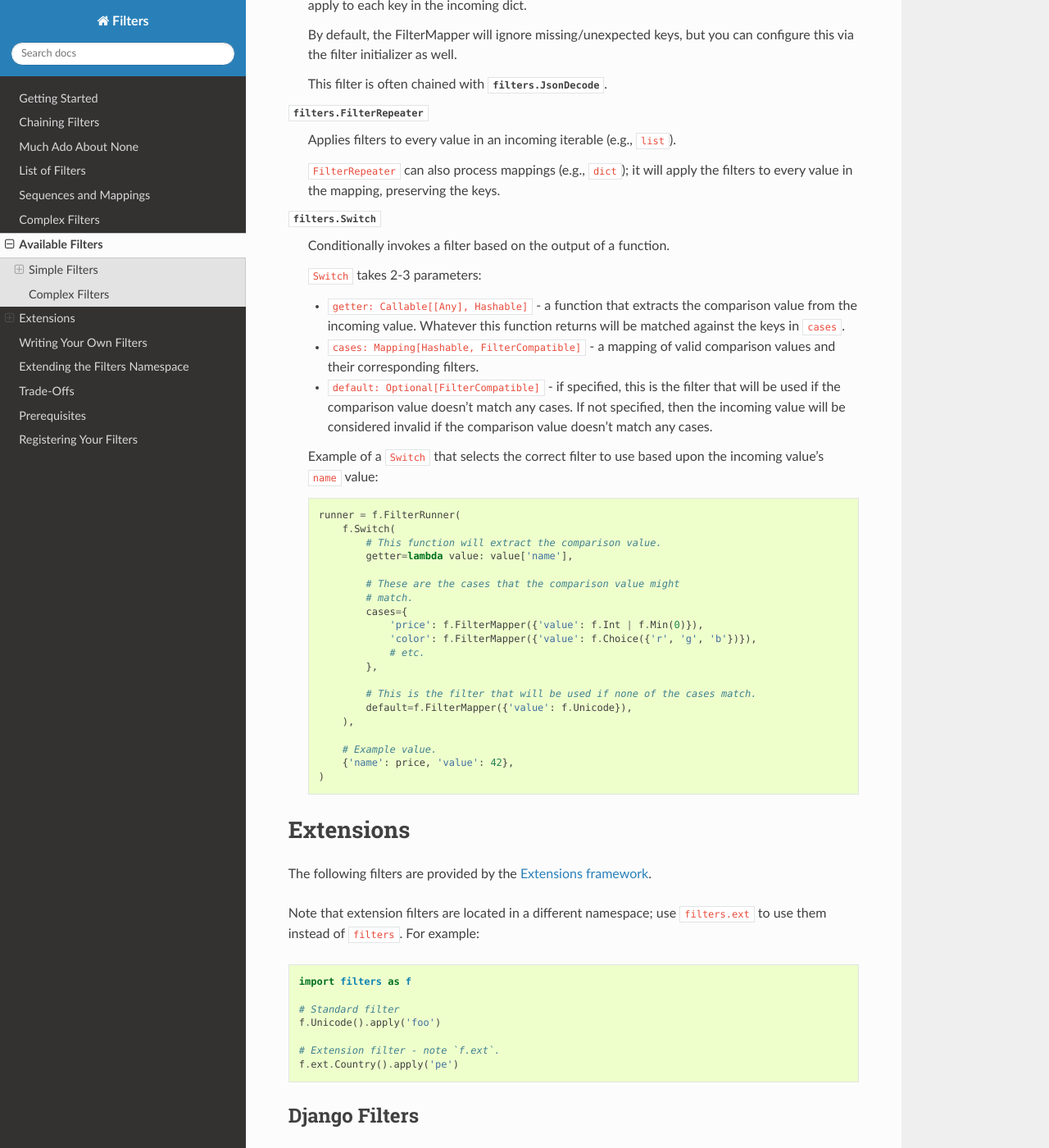
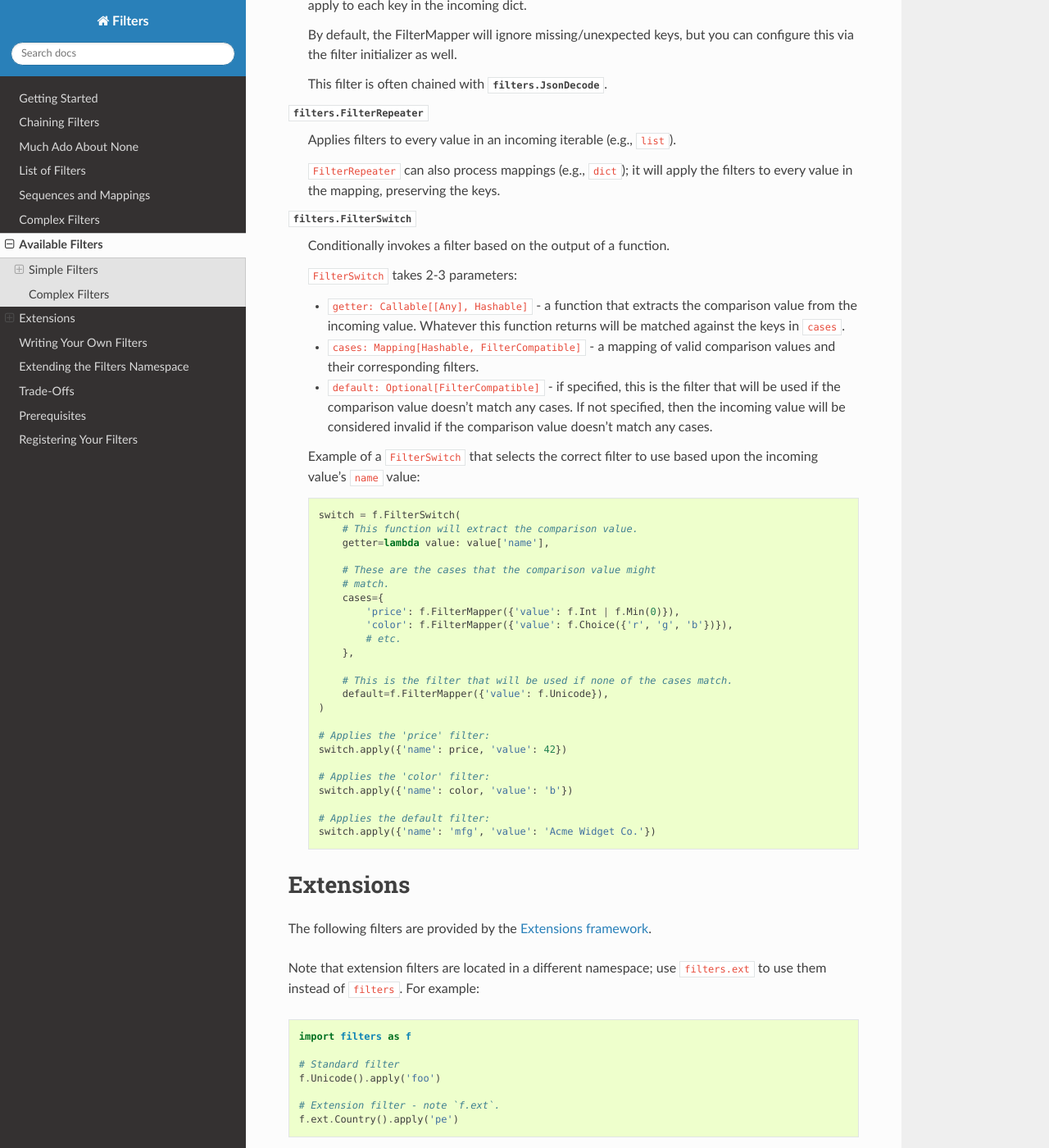
Before and after one commit to lenddoefl/filters, a Sphinx documentation site: the page built from docs/filters_list.rst, in a window 1280 px wide and 1400 px high, scrolled down 5983 px. Shown: the whole window at 82% size. Built offline with Sphinx 7.4.7 and the Read the Docs theme 2.0.0, drawn with Linux system fonts in a browser that asks for light colours.

Commit message:
Rename `Switch` to `FilterSwitch`.
Keeps naming convention consistent with other complex filters.

```diff
--- a/docs/filters_list.rst
+++ b/docs/filters_list.rst
@@ -321,10 +321,10 @@ These filters are covered in more detail in :doc:`/complex_filters`.
    ``FilterRepeater`` can also process mappings (e.g., ``dict``); it will apply
    the filters to every value in the mapping, preserving the keys.
 
-:py:class:`filters.Switch`
+:py:class:`filters.FilterSwitch`
    Conditionally invokes a filter based on the output of a function.
 
-   ``Switch`` takes 2-3 parameters:
+   ``FilterSwitch`` takes 2-3 parameters:
 
    - ``getter: Callable[[Any], Hashable]`` - a function that extracts the
      comparison value from the incoming value.  Whatever this function returns
@@ -336,31 +336,35 @@ These filters are covered in more detail in :doc:`/complex_filters`.
      specified, then the incoming value will be considered invalid if the
      comparison value doesn't match any cases.
 
-   Example of a ``Switch`` that selects the correct filter to use based upon the
-   incoming value's ``name`` value:
+   Example of a ``FilterSwitch`` that selects the correct filter to use based
+   upon the incoming value's ``name`` value:
 
    .. code-block:: py
 
-      runner = f.FilterRunner(
-          f.Switch(
-              # This function will extract the comparison value.
-              getter=lambda value: value['name'],
+      switch = f.FilterSwitch(
+          # This function will extract the comparison value.
+          getter=lambda value: value['name'],
 
-              # These are the cases that the comparison value might
-              # match.
-              cases={
-                  'price': f.FilterMapper({'value': f.Int | f.Min(0)}),
-                  'color': f.FilterMapper({'value': f.Choice({'r', 'g', 'b'})}),
-                  # etc.
-              },
+          # These are the cases that the comparison value might
+          # match.
+          cases={
+              'price': f.FilterMapper({'value': f.Int | f.Min(0)}),
+              'color': f.FilterMapper({'value': f.Choice({'r', 'g', 'b'})}),
+              # etc.
+          },
 
-              # This is the filter that will be used if none of the cases match.
-              default=f.FilterMapper({'value': f.Unicode}),
-          ),
+          # This is the filter that will be used if none of the cases match.
+          default=f.FilterMapper({'value': f.Unicode}),
+      )
 
-          # Example value.
-          {'name': price, 'value': 42},
-      )
+      # Applies the 'price' filter:
+      switch.apply({'name': price, 'value': 42})
+
+      # Applies the 'color' filter:
+      switch.apply({'name': color, 'value': 'b'})
+
+      # Applies the default filter:
+      switch.apply({'name': 'mfg', 'value': 'Acme Widget Co.'})
 
 Extensions
 ==========
```
Also changed, not shown: 3 other files.
